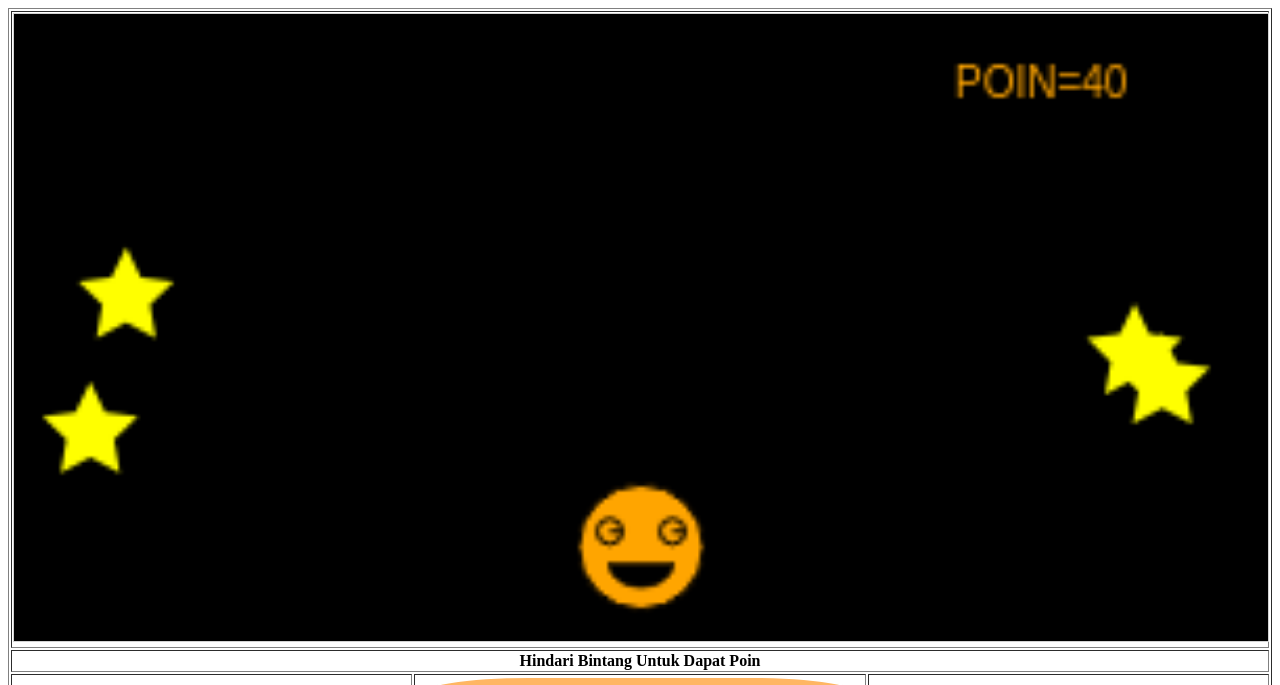
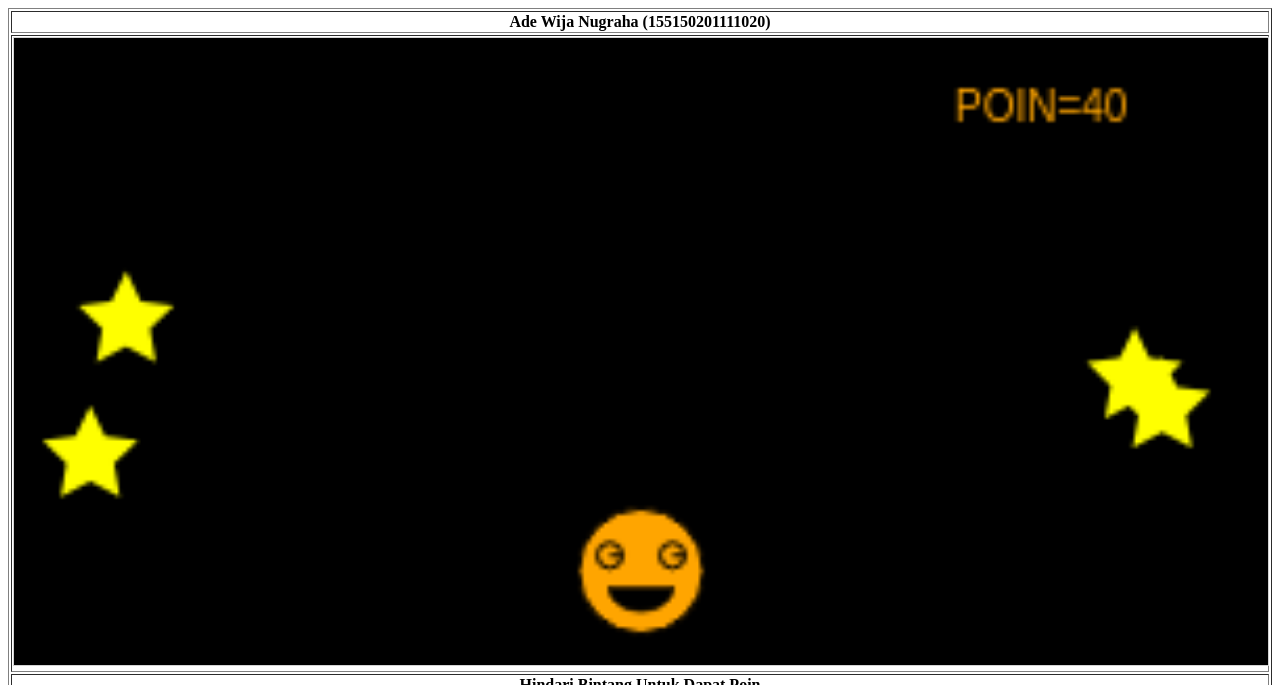
Before and after one commit to AdeWijaNugraha/FallingStars, a plain HTML site: page platforms/browser/www/index.html in a window 1280 px wide. Shown: the top 685 px of the page. Drawn offline with Linux system fonts and the light colour scheme.

Commit message:
no message

```diff
--- a/platforms/browser/www/index.html
+++ b/platforms/browser/www/index.html
@@ -29,11 +29,16 @@
 	<body onload="play()">
 		<table border="1" width="100%" height="95%">
 		<tr>
+			<td colspan=3 height="5%">
+			<center><B>Ade Wija Nugraha (155150201111020)</B></center>
+			</td>
+		</tr>
+		<tr>
 			<td colspan=3 height="70%"> <canvas id="myCanvas"> </canvas></td>
 		</tr>
 		<tr>
 			<td colspan=3 height="70%">
-			<center><B>Hindari Bintang Untuk Dapat Poin </B></center>
+			<center><B>Hindari Bintang Untuk Dapat Poin</B></center>
 			</td>
 		</tr>
 		<tr>
```
Also changed, not shown: www/index.html (+6 -1 lines).
